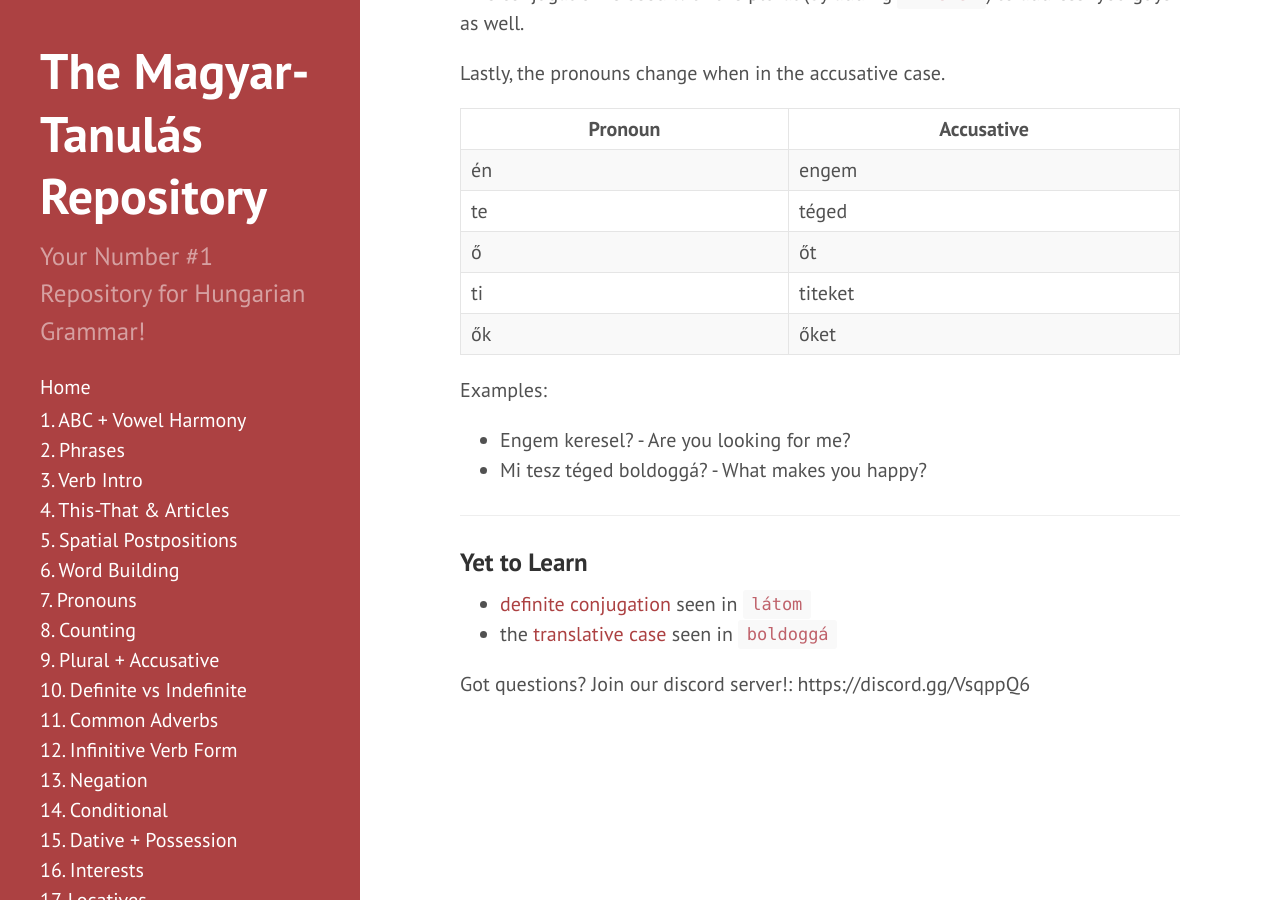
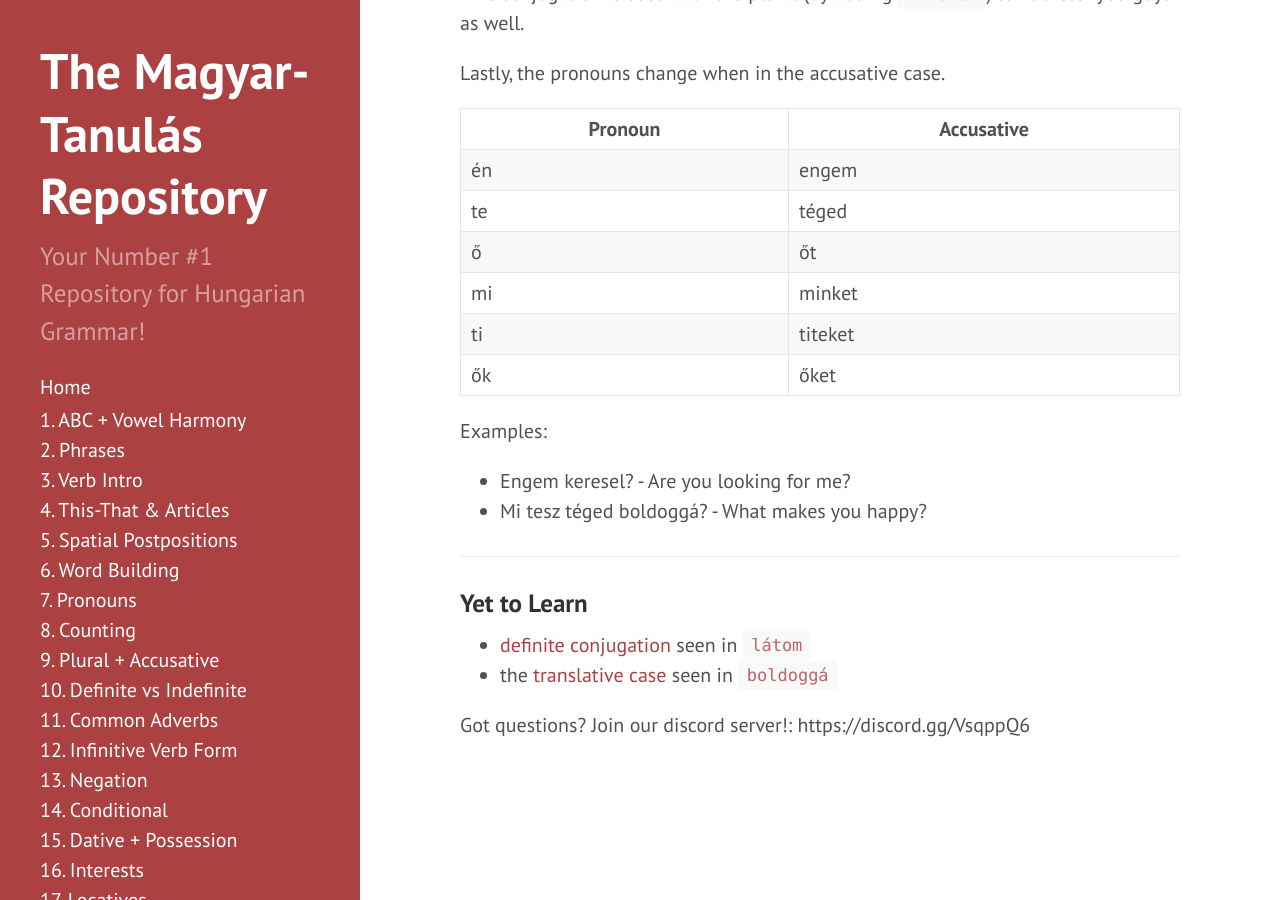
Before and after one commit to Magyartanulas/magyartanulas.github.io, a Jekyll site: the page built from accusative_plurals.md, in a window 1280 px wide and 900 px high, scrolled down 6720 px. Built offline with Jekyll 4.4.1, drawn with Linux system fonts in a browser that asks for light colours; comment, search, counter and statistics services are not loaded.

Commit message:
Add missing pronoun

```diff
--- a/accusative_plurals.md
+++ b/accusative_plurals.md
@@ -190,6 +190,7 @@ Lastly, the pronouns change when in the accusative case.
 | én      | engem      |
 | te      | téged      |
 | ő       | őt         |
+| mi      | minket     |
 | ti      | titeket    |
 | ők      | őket       |
 
```
